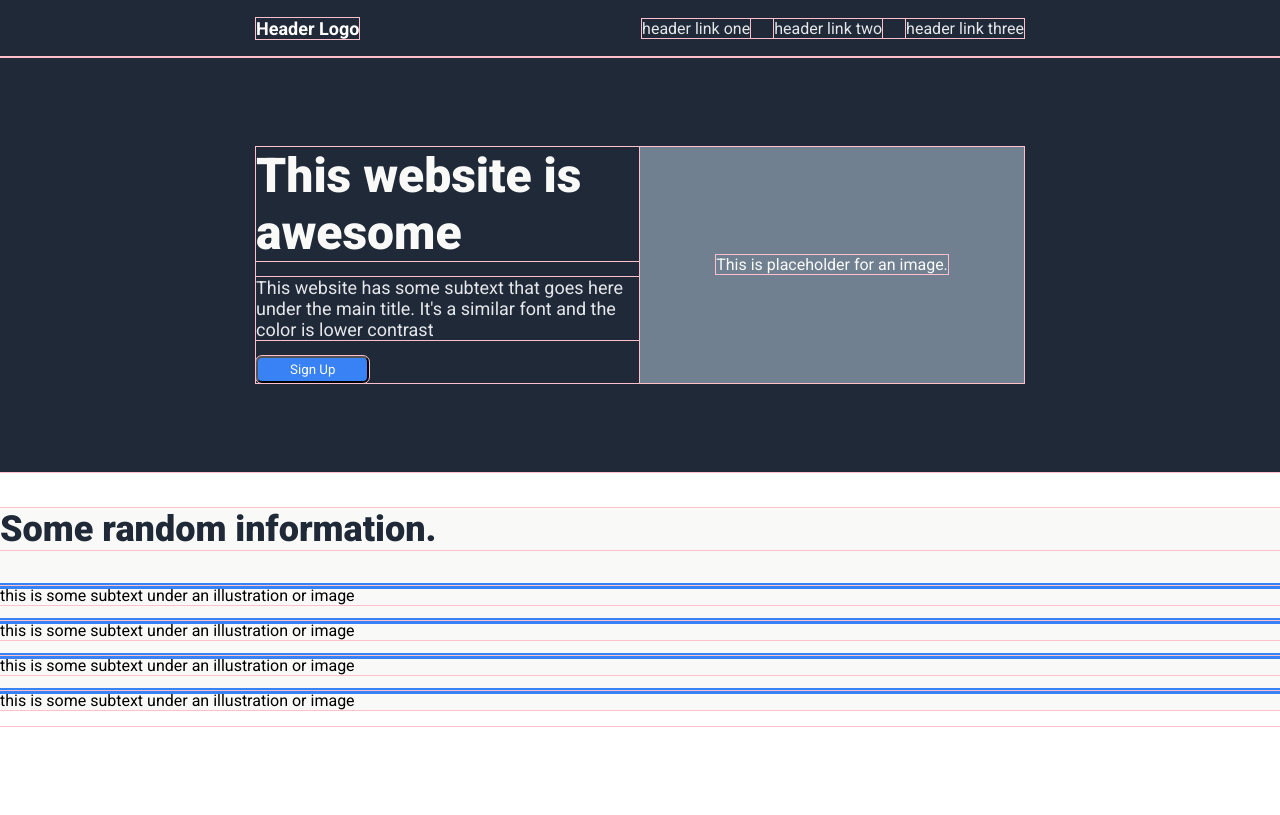
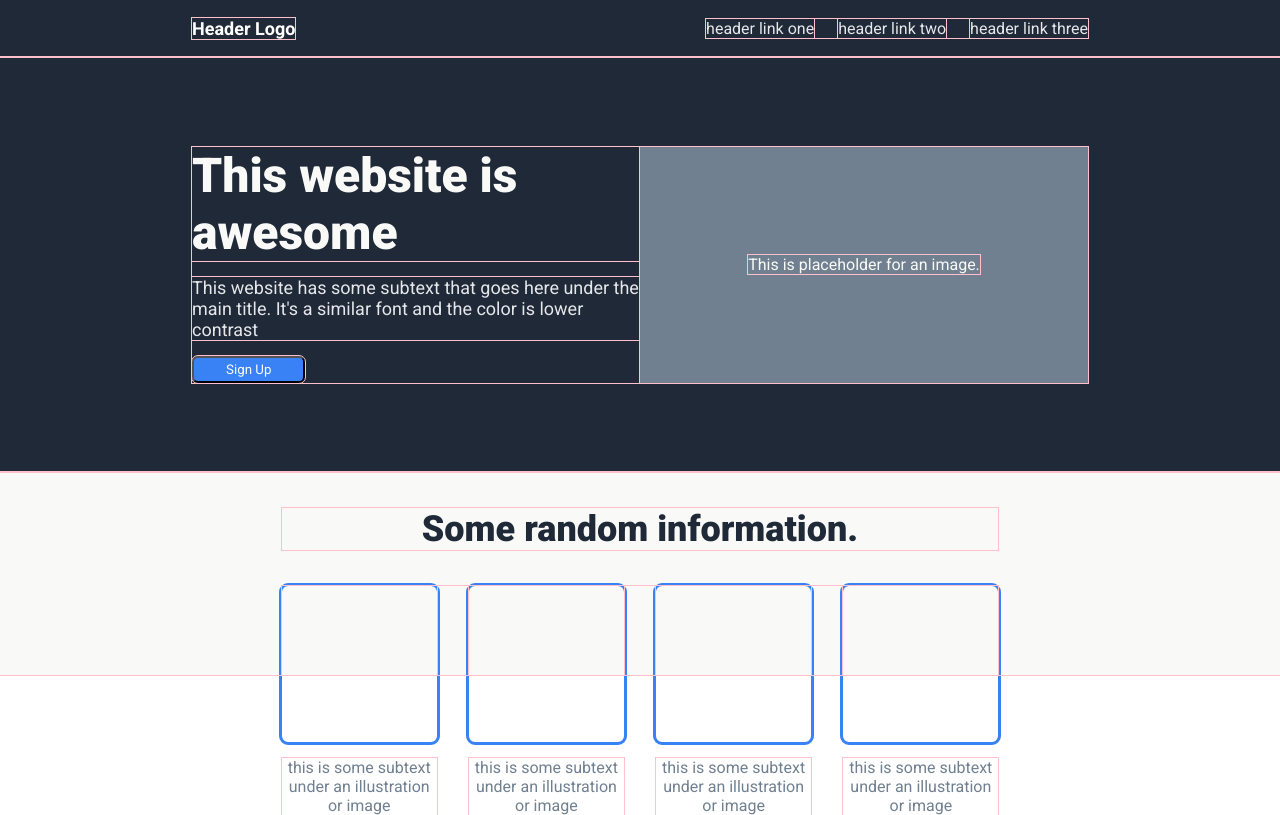
Before and after one commit to pytransformer/landing-page, a plain HTML site: page index.html in a window 1280 px wide. Drawn offline with Linux system fonts and the light colour scheme.

Commit message:
Finish styling for information section

```diff
--- a/index.html
+++ b/index.html
@@ -28,21 +28,21 @@
         </div>
     </div>
     <div class="information">
-        <p class="subtitle">Some random information.</p>
+        <p class="information-subtitle">Some random information.</p>
         <div class="image-grid">
-            <div class="grid-1">
+            <div class="grid-item">
                 <div class="box"></div>
                 <p class="information-subtext">this is some subtext under an illustration or image</p>
             </div>
-            <div class="grid-2">
+            <div class="grid-item">
                 <div class="box"></div>
                 <p class="information-subtext">this is some subtext under an illustration or image</p>
             </div>
-            <div class="grid-3">
+            <div class="grid-item">
                 <div class="box"></div>
                 <p class="information-subtext">this is some subtext under an illustration or image</p>
             </div>
-            <div class="grid-4">
+            <div class="grid-item">
                 <div class="box"></div>
                 <p class="information-subtext">this is some subtext under an illustration or image</p>
             </div>
--- a/styles.css
+++ b/styles.css
@@ -12,7 +12,7 @@ body {
     background-color:#1F2937;
     display: flex;
     justify-content: space-between;
-    padding: 0 20%;
+    padding: 0 15%;
 }
 
 .logo {
@@ -35,7 +35,7 @@ body {
 .hero {
     background-color:#1F2937;
     display: flex;
-    padding: 7% 20%;
+    padding: 7% 15%;
 }
 
 .hero .main-text {
@@ -79,19 +79,32 @@ button {
 
 .information {
     background-color: #F9FAF8;
+    display: flex;
+    flex-direction: column;
+    padding: 0 22% ;
 }
 
-.subtitle {
+.image-grid {
+    display: flex;
+    justify-content: space-between;
+    gap: 32px;
+}
+
+.information-subtitle {
     color: #1F2937;
     font-weight: 800;
     font-size: 36px;
+    display: flex;
+    justify-content: center;
 }
 
 .box {
     outline: 3px solid #3882f6;
     border-radius: 6px;
+    height: 175%;
 }
 
-.subtext {
-    color: #E5E7EB;
+.information-subtext {
+    color: #708090;
+    text-align: center;
 }
```
